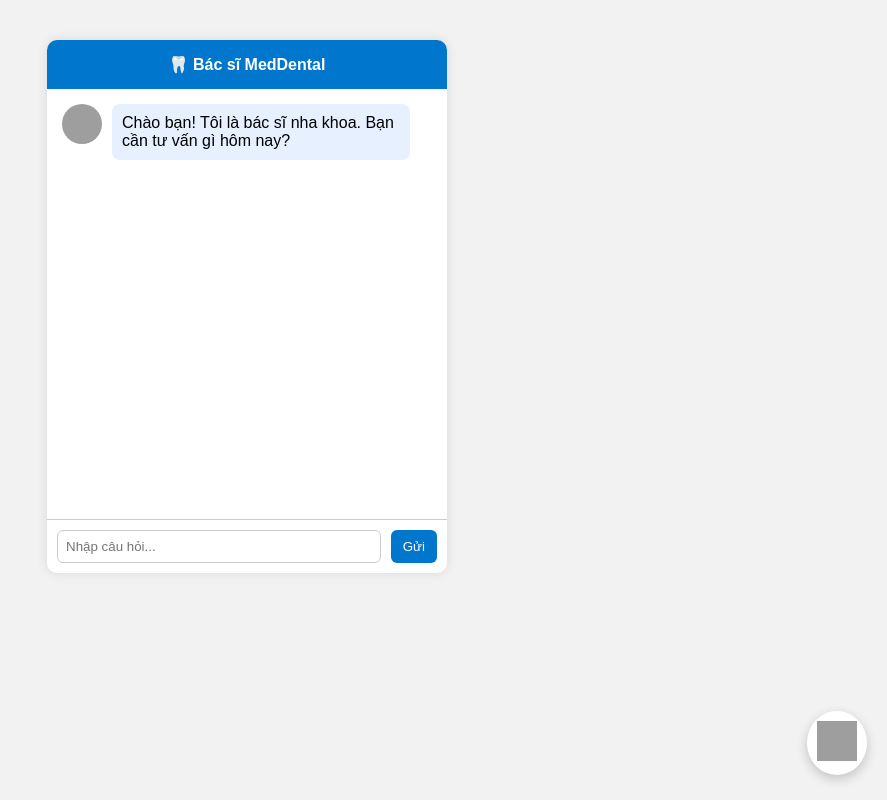
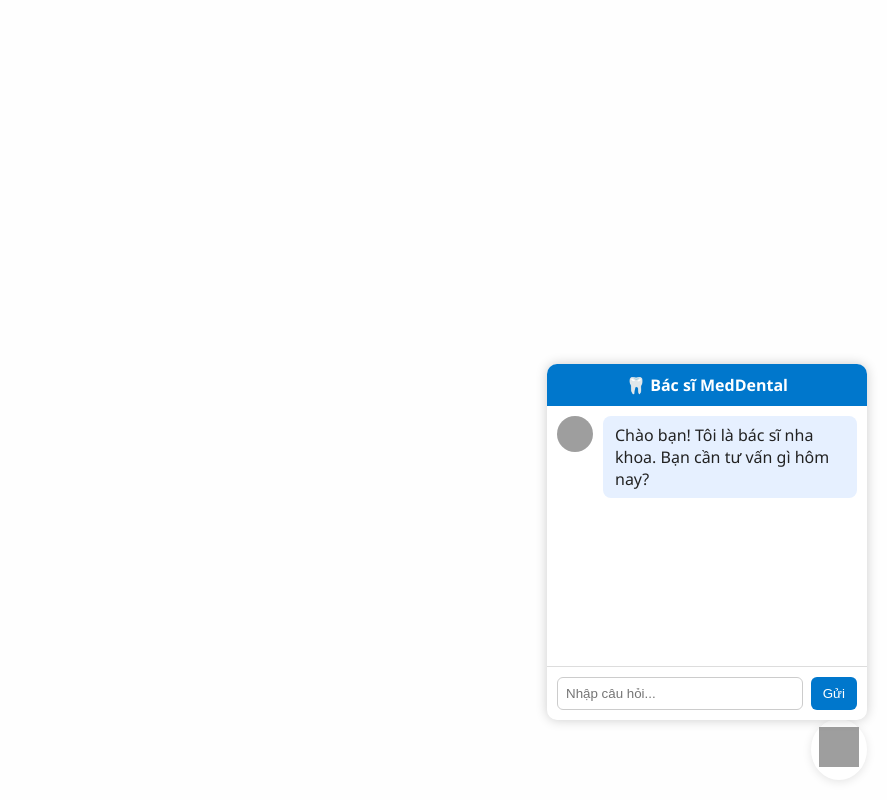
Before and after one commit to khanhteo1989/meddental-chatbot, a Flask app: page / in a window 1280 px wide. Shown: the whole page, without its empty margins (393-1280 px from the left). Run offline with Flask 3, Linux system fonts and the light colour scheme; grey boxes are pictures that could not be loaded.

Commit message:
Update style.css

```diff
--- a/static/style.css
+++ b/static/style.css
@@ -1,164 +1,222 @@
+* {
+  box-sizing: border-box;
+}
 body {
-  font-family: Arial;
-  background: #f2f2f2;
   margin: 0;
+  font-family: "Segoe UI", sans-serif;
+  background: #fefefe;
+  color: #222;
+}
+.header {
+  display: flex;
+  justify-content: space-between;
+  align-items: center;
+  background: #004a94;
+  padding: 12px 24px;
+}
+.logo img {
+  height: 48px;
+}
+.menu a {
+  color: white;
+  text-decoration: none;
+  margin-left: 20px;
+  font-weight: 500;
+}
+.banner {
+  position: relative;
+}
+.banner img {
+  width: 100%;
+  height: auto;
+  display: block;
+}
+.hotline-overlay {
+  position: absolute;
+  bottom: 20px;
+  right: 30px;
+  background: rgba(255,255,255,0.9);
+  padding: 12px 20px;
+  border-radius: 8px;
+  color: #004a94;
+  font-weight: bold;
+  box-shadow: 0 2px 8px rgba(0,0,0,0.1);
+}
+.intro {
+  text-align: center;
+  padding: 40px 20px;
+  max-width: 800px;
+  margin: auto;
+}
+.intro h1 {
+  color: #004a94;
+  font-size: 26px;
+}
+.intro p {
+  font-size: 17px;
+  color: #333;
+}
+.branches {
+  background: #f0f6ff;
+  padding: 40px 20px;
+}
+.branches h2 {
+  text-align: center;
+  color: #004a94;
+}
+.branches ul {
+  list-style: none;
+  max-width: 600px;
+  margin: auto;
   padding: 0;
 }
+.branches li {
+  background: white;
+  margin: 8px 0;
+  padding: 10px 18px;
+  border-radius: 6px;
+  box-shadow: 0 1px 4px rgba(0,0,0,0.05);
+}
+.footer {
+  background: #004a94;
+  color: white;
+  text-align: center;
+  padding: 20px;
+}
+.footer a {
+  color: #ffe164;
+  text-decoration: none;
+}
 
+/* Chatbot Box */
 .chat-container {
-  width: 400px;
-  margin: 40px auto;
+  position: fixed;
+  bottom: 80px;
+  right: 20px;
+  width: 320px;
   background: #fff;
   border-radius: 10px;
-  box-shadow: 0 0 12px rgba(0,0,0,0.1);
+  box-shadow: 0 0 12px rgba(0,0,0,0.2);
   overflow: hidden;
+  z-index: 9999;
 }
-
 .chat-header {
   background: #0077cc;
-  color: #fff;
-  padding: 15px;
+  color: white;
+  padding: 10px;
+  text-align: center;
   font-weight: bold;
-  text-align: center;
 }
-
 .chat-box {
-  height: 400px;
+  height: 260px;
   overflow-y: auto;
-  padding: 15px;
-  display: flex;
-  flex-direction: column;
+  padding: 10px;
 }
-
 .chat-input {
   display: flex;
   padding: 10px;
-  border-top: 1px solid #ccc;
+  border-top: 1px solid #ddd;
 }
-
 .chat-input input {
   flex: 1;
   padding: 8px;
+  border: 1px solid #ccc;
   border-radius: 6px;
-  border: 1px solid #ccc;
 }
-
 .chat-input button {
-  margin-left: 10px;
+  margin-left: 8px;
   padding: 8px 12px;
   background: #0077cc;
   color: white;
   border: none;
   border-radius: 6px;
-  cursor: pointer;
 }
-
 .bot-msg, .user-msg {
   display: flex;
-  align-items: flex-start;
   margin-bottom: 10px;
 }
-
-.bot-msg .msg, .user-msg .msg {
-  max-width: 75%;
-  padding: 10px;
-  border-radius: 8px;
-}
-
 .bot-msg .msg {
   background: #e6f0ff;
+  padding: 8px 12px;
+  border-radius: 8px;
   margin-left: 10px;
 }
-
 .user-msg {
   justify-content: flex-end;
 }
-
 .user-msg .msg {
   background: #d1f7c4;
+  padding: 8px 12px;
+  border-radius: 8px;
 }
-
 .avatar {
-  width: 40px;
-  height: 40px;
+  width: 36px;
+  height: 36px;
   border-radius: 50%;
 }
 
-/* Popup */
+/* Popup + toast */
 .popup {
   position: fixed;
   top: 0; left: 0;
-  width: 100vw;
-  height: 100vh;
+  width: 100vw; height: 100vh;
   background: rgba(0,0,0,0.4);
   display: flex;
   justify-content: center;
   align-items: center;
-  z-index: 999;
+  z-index: 99999;
 }
-
 .popup.hidden {
   display: none;
 }
-
 .popup-content {
   background: white;
   padding: 25px;
-  border-radius: 15px;
+  border-radius: 12px;
   width: 320px;
-  box-shadow: 0 8px 20px rgba(0,0,0,0.2);
-  text-align: center;
+  box-shadow: 0 8px 20px rgba(0,0,0,0.15);
 }
-
-.popup-content input,
-.popup-content button {
+.popup-content input, .popup-content button {
   width: 100%;
   margin: 8px 0;
   padding: 10px;
   border-radius: 8px;
   border: 1px solid #ccc;
 }
-
-/* Toast + Lottie */
 .toast {
   position: fixed;
-  bottom: 30px;
+  bottom: 25px;
   left: 50%;
   transform: translateX(-50%);
   background: #d1f7c4;
   color: #2d662f;
-  padding: 15px 25px;
-  border-radius: 12px;
-  z-index: 9999;
-  box-shadow: 0 5px 15px rgba(0,0,0,0.2);
+  padding: 14px 24px;
+  border-radius: 10px;
+  box-shadow: 0 4px 10px rgba(0,0,0,0.1);
+  z-index: 99999;
 }
-
 .toast.hidden {
   display: none;
 }
-
 .lottie-container {
   position: fixed;
   top: 40%;
   left: 50%;
   transform: translate(-50%, -50%);
-  width: 150px;
-  height: 150px;
+  width: 120px;
+  height: 120px;
   z-index: 99999;
 }
-
-/* Zalo button */
 #zalo-button {
   position: fixed;
-  bottom: 25px;
+  bottom: 20px;
   right: 20px;
-  z-index: 999;
   background: white;
   border-radius: 50%;
-  padding: 10px;
-  box-shadow: 0 4px 12px rgba(0,0,0,0.2);
+  padding: 8px;
+  box-shadow: 0 2px 10px rgba(0,0,0,0.1);
+  z-index: 999;
 }
-
 #zalo-button img {
   width: 40px;
   height: 40px;
```
